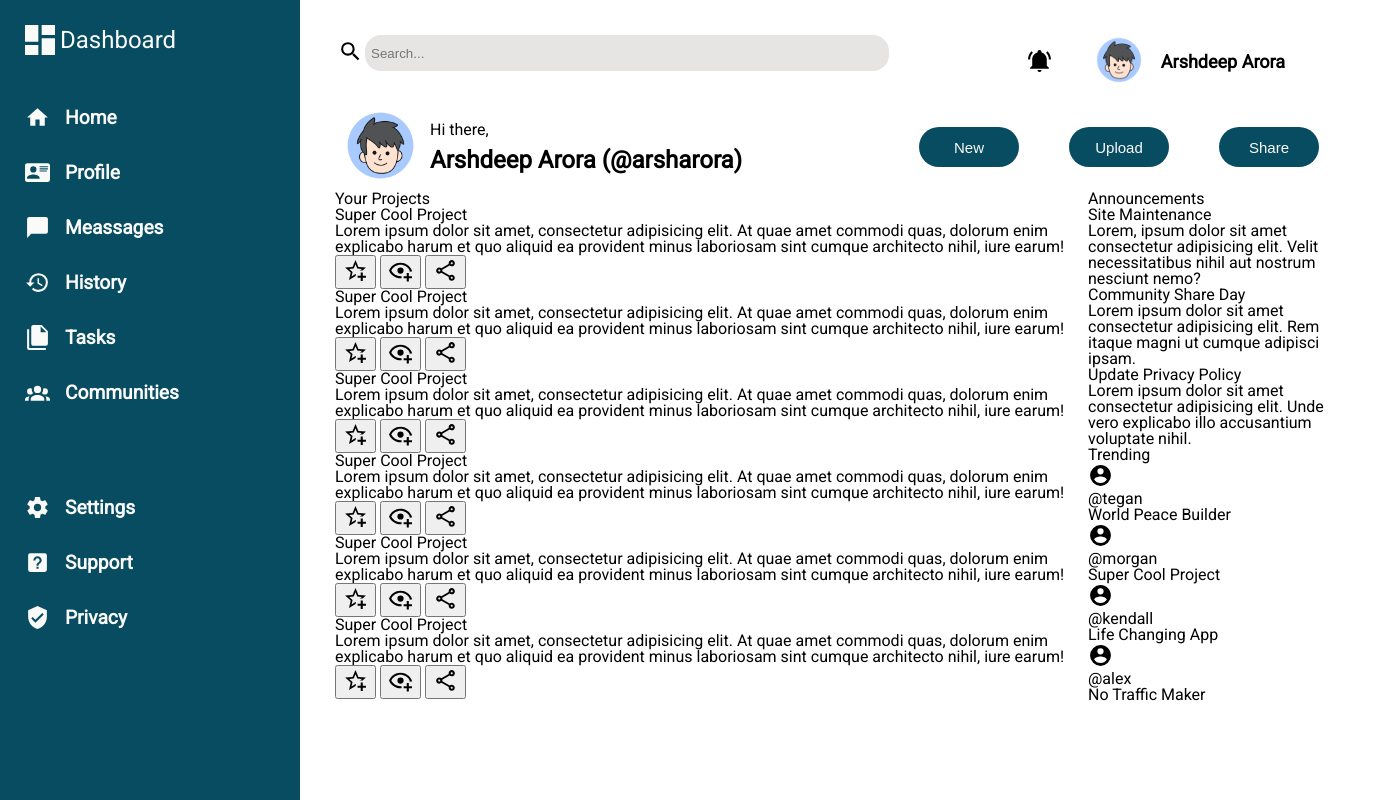
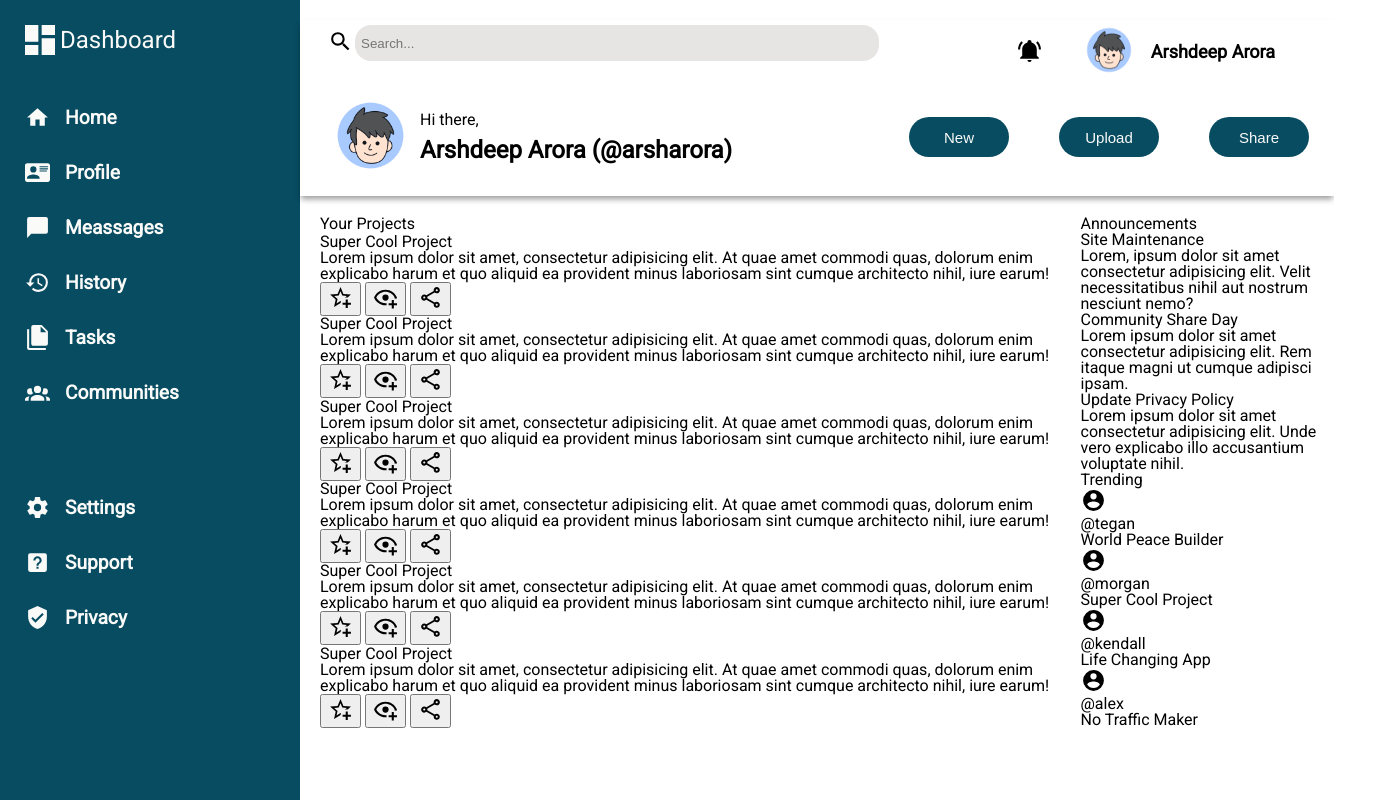
Before and after one commit to arsharora017/odin-admin_dashboard, a plain HTML site: page index.html in a window 1280 px wide. Shown: the whole page, 1374 px wide, since content can reach past the window. Drawn offline with Linux system fonts and the light colour scheme.

Commit message:
add header box-shadow and change header padding.

```diff
--- a/index.html
+++ b/index.html
@@ -229,13 +229,13 @@
 
         <!-- Projects Container -->
         <main>
-          <div class="project-container">
+          <div class="projects-container">
             <div>
               <h3>Your Projects</h3>
             </div>
 
             <!-- defining projects in article -->
-            <article>
+            <article class="cards">
               <!-- Project cards -->
               <div class="card">
                 <h3>Super Cool Project</h3>
--- a/style.css
+++ b/style.css
@@ -141,6 +141,8 @@ table {
 
   --image-size-1: 50px;
   --image-size-2: 75px;
+
+  --shadow-header: 0 4px 6px -1px rgb(0 0 0 / 0.4);
 }
 
 svg {
@@ -220,9 +222,7 @@ a {
 /* right side of page */
 
 .right-side {
-  padding-left: 30px;
-  padding-top: 30px;
-  padding-right: 30px;
+  padding-top: 20px;
 }
 
 /*
@@ -237,6 +237,9 @@ header {
   display: grid;
   grid-template-columns: 3fr 2fr;
   grid-template-rows: repeat(2, 1fr);
+  padding-bottom: 20px;
+  padding-left: 20px;
+  box-shadow: var(--shadow-header);
 }
 
 .search-box {
@@ -348,9 +351,19 @@ header {
   justify-self: center;
 }
 
-/* setting grid on projects container */
+/* setting grid on main projects and aside container */
 main {
   display: grid;
   grid-template-columns: 3fr 1fr;
-  padding: 5px;
+  padding-top: 20px;
+  padding-left: 20px;
 }
+
+.projects-container {
+  display: grid;
+}
+
+.cards {
+  display: grid;
+  grid-template-columns: minmax(min-content, 1fr);
+}
```
